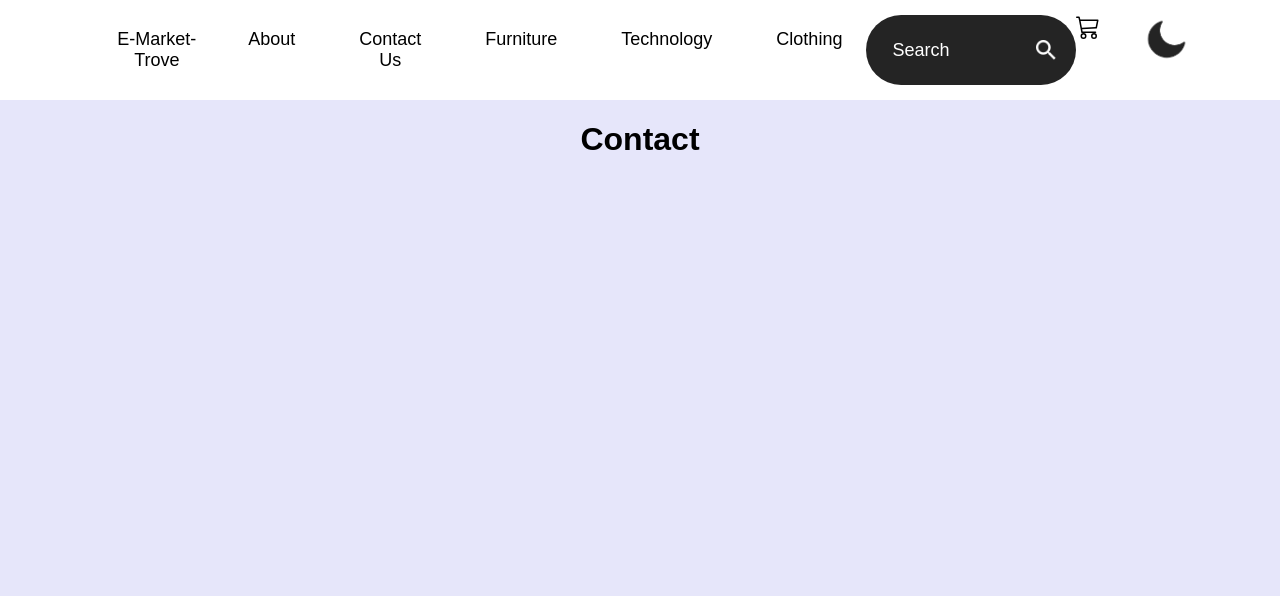
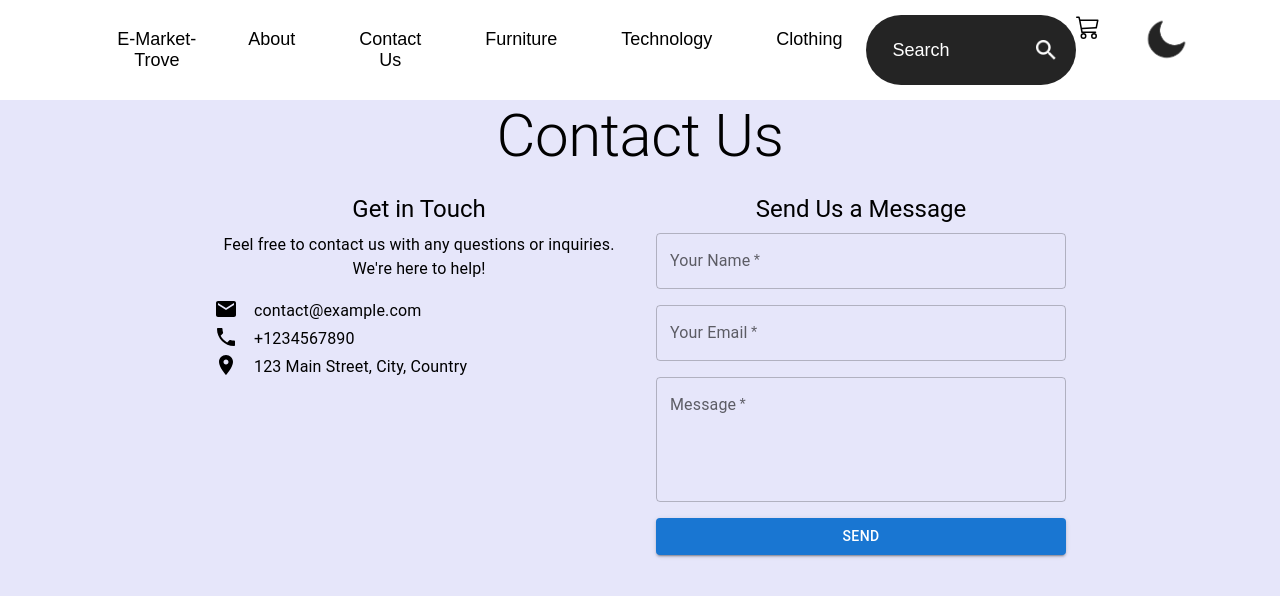
Before and after one commit to agrnerd17/E-Market-Trove, a React (Create React App) app in the folder e-market-trove/: page /contact in a window 1280 px wide. Shown: the top 596 px of the page. Built offline with nearby package versions, Linux system fonts and the light colour scheme.

Commit message:
updated contact us page

```diff
--- a/e-market-trove/package.json
+++ b/e-market-trove/package.json
@@ -5,6 +5,7 @@
   "dependencies": {
     "@emotion/react": "^11.11.4",
     "@emotion/styled": "^11.11.5",
+    "@mui/icons-material": "^5.15.16",
     "@mui/material": "^5.15.16",
     "@testing-library/jest-dom": "^5.17.0",
     "@testing-library/react": "^13.4.0",
--- a/e-market-trove/src/pages/contact.js
+++ b/e-market-trove/src/pages/contact.js
@@ -1,9 +1,93 @@
+import React from 'react';
+import { Typography, Container, Grid, TextField, Button } from '@mui/material';
+import EmailIcon from '@mui/icons-material/Email';
+import PhoneIcon from '@mui/icons-material/Phone';
+import LocationOnIcon from '@mui/icons-material/LocationOn';
+
 const Contact = () => {
+  return (
+    <div className="contact">
+      <Container maxWidth="md">
+        <Typography variant="h2" align="center" gutterBottom>
+          Contact Us
+        </Typography>
+        <Grid container spacing={4}>
+          <Grid item xs={12} sm={6}>
+            <Typography variant="h5" gutterBottom>
+              Get in Touch
+            </Typography>
+            <Typography variant="body1" paragraph>
+              Feel free to contact us with any questions or inquiries. We're here to help!
+            </Typography>
+            <Grid container spacing={2} alignItems="center">
+              <Grid item>
+                <EmailIcon />
+              </Grid>
+              <Grid item>
+                <Typography variant="body1">contact@example.com</Typography>
+              </Grid>
+            </Grid>
+            <Grid container spacing={2} alignItems="center">
+              <Grid item>
+                <PhoneIcon />
+              </Grid>
+              <Grid item>
+                <Typography variant="body1">+1234567890</Typography>
+              </Grid>
+            </Grid>
+            <Grid container spacing={2} alignItems="center">
+              <Grid item>
+                <LocationOnIcon />
+              </Grid>
+              <Grid item>
+                <Typography variant="body1">123 Main Street, City, Country</Typography>
+              </Grid>
+            </Grid>
+          </Grid>
+          <Grid item xs={12} sm={6}>
+            <Typography variant="h5" gutterBottom>
+              Send Us a Message
+            </Typography>
+            <form>
+              <Grid container spacing={2}>
+                <Grid item xs={12}>
+                  <TextField
+                    fullWidth
+                    label="Your Name"
+                    variant="outlined"
+                    required
+                  />
+                </Grid>
+                <Grid item xs={12}>
+                  <TextField
+                    fullWidth
+                    label="Your Email"
+                    variant="outlined"
+                    required
+                  />
+                </Grid>
+                <Grid item xs={12}>
+                  <TextField
+                    fullWidth
+                    label="Message"
+                    multiline
+                    rows={4}
+                    variant="outlined"
+                    required
+                  />
+                </Grid>
+                <Grid item xs={12}>
+                  <Button variant="contained" color="primary" fullWidth>
+                    Send
+                  </Button>
+                </Grid>
+              </Grid>
+            </form>
+          </Grid>
+        </Grid>
+      </Container>
+    </div>
+  );
+};
 
-    return (
-        <div className="contact">
-            <h1>Contact</h1>
-        </div>
-    );
-};
 export default Contact;
```
Also changed, not shown: 1 other file (tests, documents, lock files or other folders).
